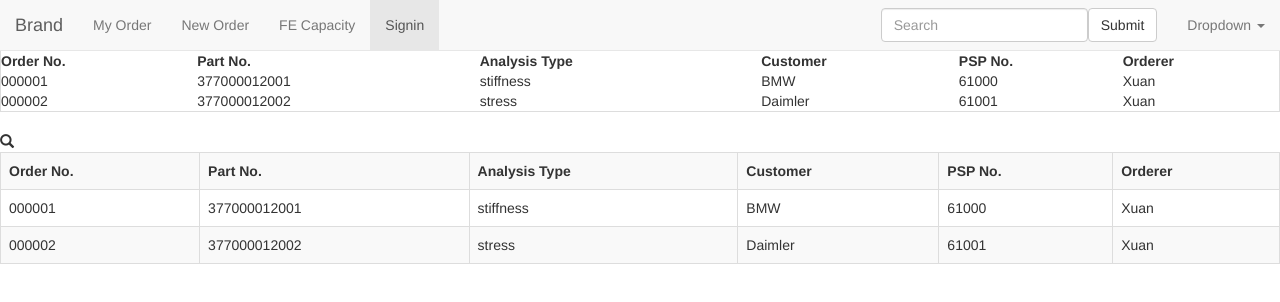
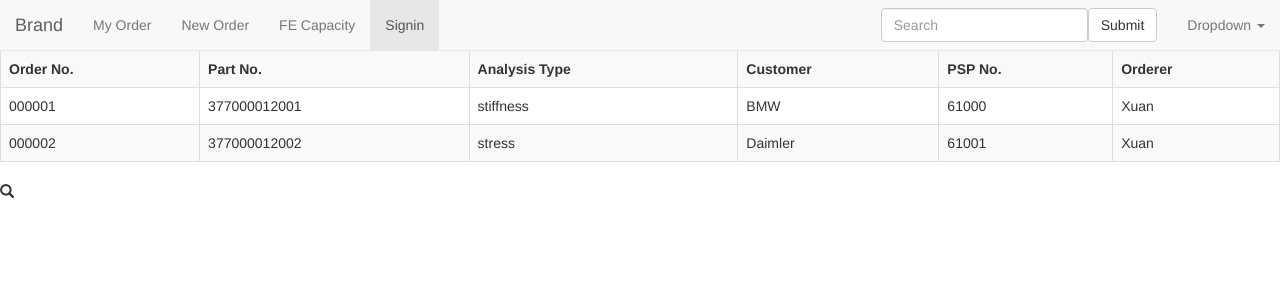
Before and after one commit to yyyhssss/apacheTest, a Vue app: page /#/myorder in a window 1280 px wide. Shown: the top 302 px of the page. Built offline with nearby package versions, Linux system fonts and the light colour scheme.

Commit message:
php get test

```diff
--- a/src/index.html
+++ b/src/index.html
@@ -4,6 +4,7 @@
 <head>
   <meta charset="UTF-8">
   <meta name="viewport" content="width=device-width, initial-scale=1.0">
+  <meta name="referrer" content="never">
   <title>Document</title>
   <!-- <script src="main.js"></script> -->
   <!-- <script src="../dist/bundle.js"></script> -->
@@ -20,26 +21,8 @@
     <!-- <nav-bar></nav-bar> -->
     <router-view class="main"></router-view>
   </div>
-  <div id="bpp">
-    <table class="table table-bordered table-striped table-hover">
-      <tr>
-        <th>Order No.</th>
-        <th>Part No.</th>
-        <th>Analysis Type</th>
-        <th>Customer</th>
-        <th>PSP No.</th>
-        <th>Orderer</th>
-      </tr>
-      <tr v-for="item in lines" :key="item.id">
-        <td>{{ item.OrderNo}}</td>
-        <td>{{ item.PartNo}}</td>
-        <td>{{ item.AnalysisType}}</td>
-        <td>{{ item.Customer}}</td>
-        <td>{{ item.PSPNo}}</td>
-        <td>{{ item.Orderer}}</td>
-      </tr>
-    </table>
-  </div>
+  <!-- <div id="bpp">
+  </div> -->
   <!-- <script src="../dist/bundle.js"></script> -->
   <!-- <script src="main.js"></script> -->
 </body>
--- a/src/js/myOrder.vue
+++ b/src/js/myOrder.vue
@@ -1,6 +1,7 @@
 <template>
   <div>
     <table class="table table-bordered table-striped table-hover">
+      <tbody>
         <tr>
           <th>Order No.</th>
           <th>Part No.</th>
@@ -17,6 +18,7 @@
           <td>{{ item.PSPNo }}</td>
           <td>{{ item.Orderer }}</td>
         </tr>
+      </tbody>
     </table>
     <div>
       <span class="glyphicon glyphicon-search" aria-hidden="true"></span>
@@ -57,7 +59,7 @@ export default {
 </script>
 
 <style scoped>
-@import '../../node_modules/bootstrap/dist/css/bootstrap.css';
+/* @import "../../node_modules/bootstrap/dist/css/bootstrap.css"; */
 .main {
   padding-top: 50px;
 }
--- a/src/js/navBar.vue
+++ b/src/js/navBar.vue
@@ -80,7 +80,7 @@ export default {
   },
   methods: {
     submit: function () {
-      $.get("demo_test.php", function (data, status) {
+      $.get("demo_test.php?name=junxi&age=30", function (data, status) {
         alert("数据: " + data + "\n状态: " + status);
       });
     },
--- a/src/main.js
+++ b/src/main.js
@@ -66,12 +66,12 @@ var vm = new Vue({
     router
 })
 
-var vmBpp = new Vue({
-    el: '#bpp',
-    data: {
-      lines: [
-        { OrderNo: "000001", PartNo: '377000012001', AnalysisType: "stiffness", Customer: "BMW", PSPNo: "61000", Orderer: "Xuan" },
-        { OrderNo: "000002", PartNo: '377000012002', AnalysisType: "stress", Customer: "Daimler", PSPNo: "61001", Orderer: "Xuan" },
-      ]
-    },
-  })
+// var vmBpp = new Vue({
+//     el: '#bpp',
+//     data: {
+//       lines: [
+//         { OrderNo: "000001", PartNo: '377000012001', AnalysisType: "stiffness", Customer: "BMW", PSPNo: "61000", Orderer: "Xuan" },
+//         { OrderNo: "000002", PartNo: '377000012002', AnalysisType: "stress", Customer: "Daimler", PSPNo: "61001", Orderer: "Xuan" },
+//       ]
+//     },
+//   })
```
Also changed, not shown: 5 other files (tests, documents, lock files or other folders). Lines whose indentation alone changed are shown as unchanged.
